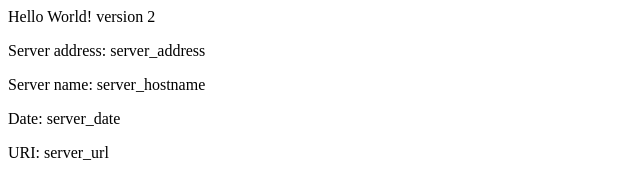
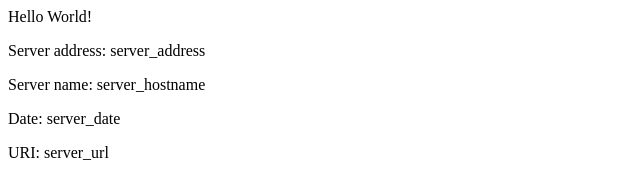
Before and after one commit to lksinny/eks-example, a plain HTML site: page src/index.html in a window 1280 px wide. Shown: the full height of the page, 0-640 px from the left. Drawn offline with Linux system fonts and the light colour scheme.

Commit message:
Revert "v2 Updating home page"
This reverts commit d50be43e7794304d22d5027311f997110b170db7.

```diff
--- a/src/index.html
+++ b/src/index.html
@@ -1,8 +1,8 @@
 <head>
-<title>Hello World Version 2</title>
+<title>Hello World</title>
 </head>
 <div class="info">
-<h>Hello World! version 2</h>
+<h>Hello World!</h>
 <p><span>Server&nbsp;address:</span> <span>server_address</span></p>
 <p><span>Server&nbsp;name:</span> <span>server_hostname</span></p>
 <p class="smaller"><span>Date:</span> <span>server_date</span></p>
```
